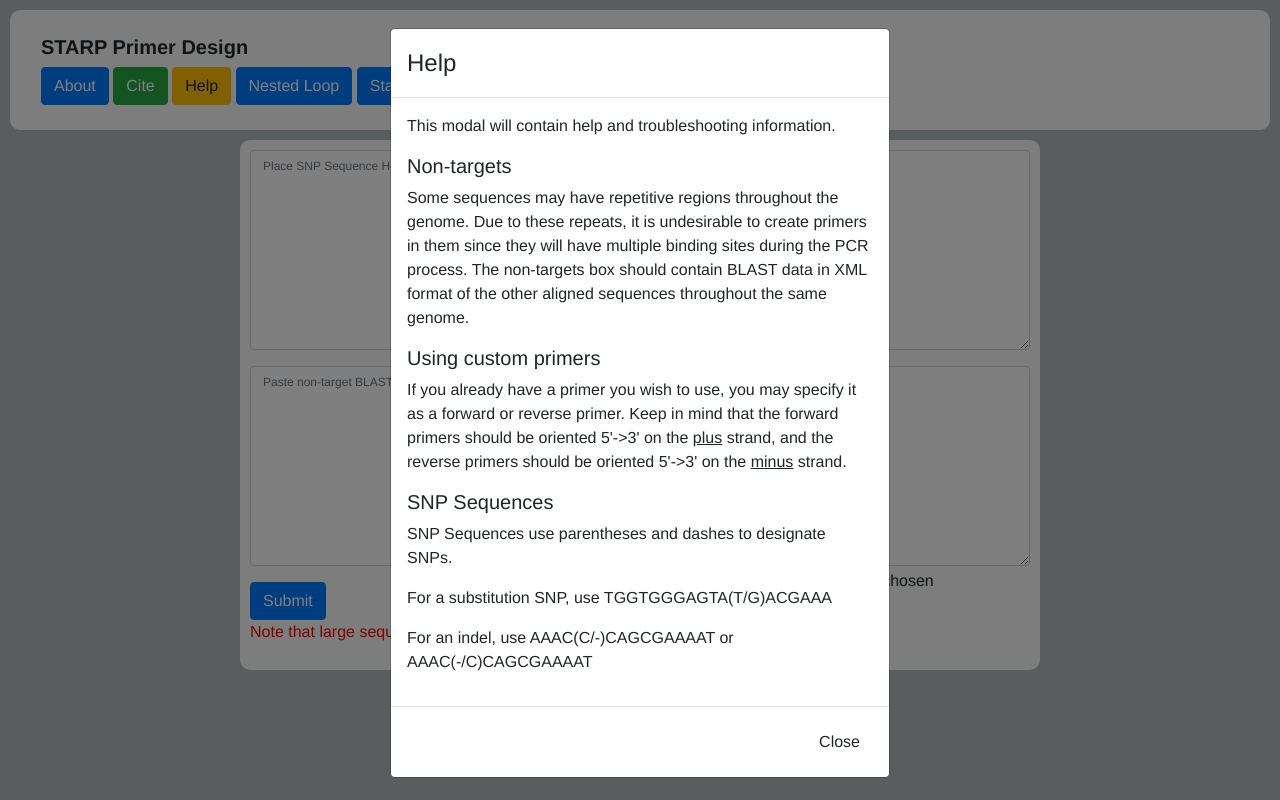
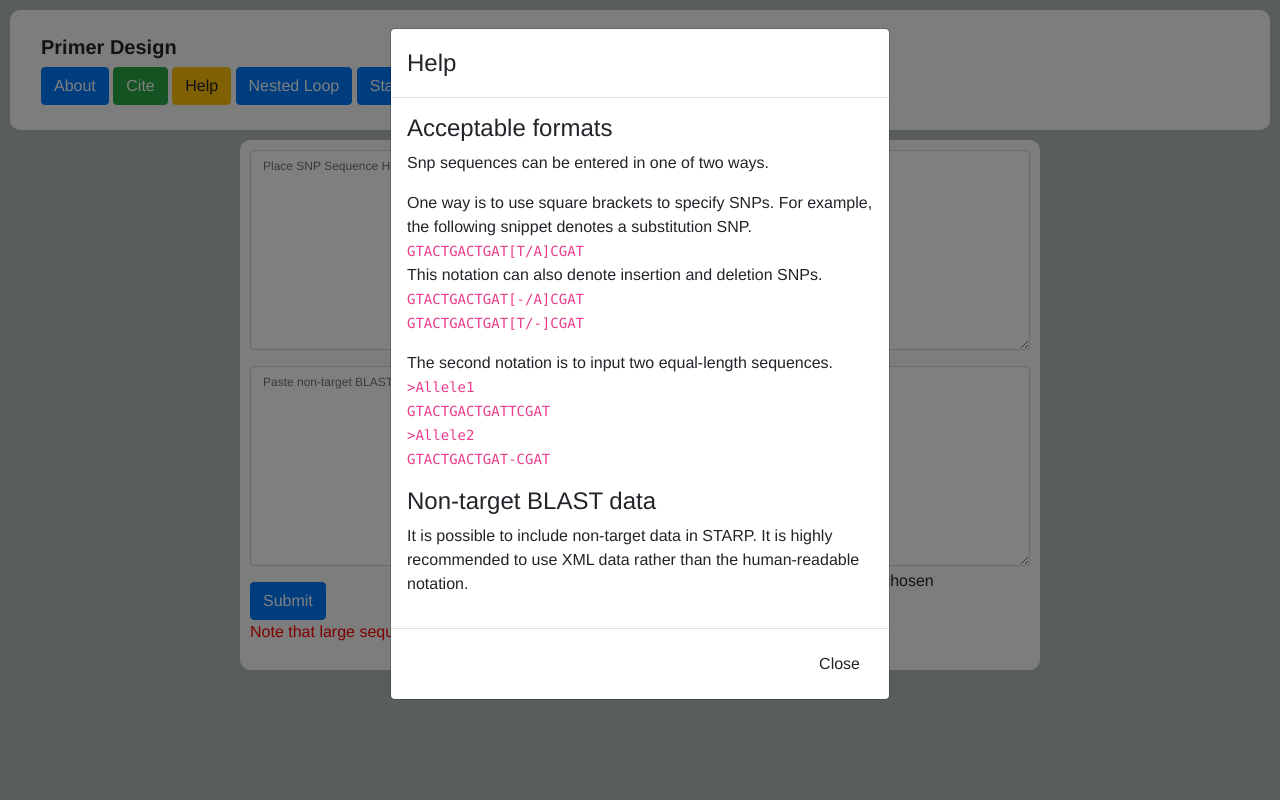
Before and after one commit to kalebburnham/USDAARS-primerlibweb, a Flask app: page /starp in a window 1280 px wide, after a click on "Help". Run offline with Flask 2, Linux system fonts and the light colour scheme; some libraries are stand-ins or nearby versions.

Commit message:
Modified the Help modal depending on the program being used.

```diff
--- a/primerlibweb/templates/base.html
+++ b/primerlibweb/templates/base.html
@@ -37,7 +37,7 @@
       <nav class="navbar" id="navbar">
         <div class="container-fluid">
           <div class="navbar-header">
-            <h5><b>STARP Primer Design</b></h5>
+            <h5><b>Primer Design</b></h5>
             <button type="button" class="btn btn-primary btn-md" data-toggle="modal" data-target="#about_modal">About</button>
             <button type="button" class="btn btn-success btn-md" data-toggle="modal" data-target="#cite_modal">Cite</button>
             <button type="button" class="btn btn-warning btn-md" data-toggle="modal" data-target="#help_modal">Help</button>
@@ -82,28 +82,16 @@
         </div>
       </div>
 
-      <!-- Help Modal. This may need to change depending on the program. -->
       <div class="modal fade" id="help_modal" role="dialog">
+        <!-- Help Modal.-->
         <div class="modal-dialog">
           <div class="modal-content">
             <div class="modal-header">
               <h4 class="modal-title">Help</h4>
             </div>
             <div class="modal-body">
-              <p>This modal will contain help and troubleshooting information.</p>
-              <h5>Non-targets</h5>
-              <p>Some sequences may have repetitive regions throughout the genome. Due to these repeats,
-              it is undesirable to create primers in them since they will have multiple binding sites
-              during the PCR process. The non-targets box should contain BLAST data in XML format of the
-              other aligned sequences throughout the same genome.</p>
-              <h5>Using custom primers</h5>
-              <p>If you already have a primer you wish to use, you may specify it as a forward or reverse primer.
-                Keep in mind that the forward primers should be oriented 5'->3' on the <u>plus</u> strand, and the reverse
-                primers should be oriented 5'->3' on the <u>minus</u> strand.</p>
-              <h5>SNP Sequences</h5>
-              <p>SNP Sequences use parentheses and dashes to designate SNPs.</p>
-              <p>For a substitution SNP, use TGGTGGGAGTA(T/G)ACGAAA</p>
-              <p>For an indel, use AAAC(C/-)CAGCGAAAAT or AAAC(-/C)CAGCGAAAAT</p>
+              {% block help_modal_info %}
+              {% endblock %}
             </div>
             <div class="modal-footer">
               <button type="button" class="btn btn-default" data-dismiss="modal">Close</button>
--- a/primerlibweb/templates/starp.html
+++ b/primerlibweb/templates/starp.html
@@ -120,7 +120,7 @@
         <div class="form-group">
           <div id="non_target_div">
             <div class="input-group">
-              <textarea name="non_targets" class="form-control" id="non_targets" placeholder="Paste non-target BLAST data here in XML format. For more information, click the 'Help' tab above." rows="6" cols="80">{% if nontargets %}{{ nontargets }}{% endif %}</textarea>
+              <textarea name="non_targets" class="form-control" id="non_targets" placeholder="Paste non-target BLAST data here in XML format. For more information, click the 'Help' tab above." rows="6" cols="80" >{% if nontargets %}{{ nontargets }}{% endif %}</textarea>
             </div>
             <div id="xml_upload_div">
               <input id="xml_upload_input" type="file" onchange="update_nontargets()">
@@ -259,3 +259,22 @@
     {% endif %}
   </div>
 {% endblock %}
+
+{% block help_modal_info %}
+  <h4>Acceptable formats</h4>
+  <p>Snp sequences can be entered in one of two ways.</p>
+  <p>One way is to use square brackets to specify SNPs. For example, the following snippet denotes a substitution SNP.<br>
+  <code>GTACTGACTGAT[T/A]CGAT</code><br>
+  This notation can also denote insertion and deletion SNPs.<br>
+  <code>GTACTGACTGAT[-/A]CGAT</code><br>
+  <code>GTACTGACTGAT[T/-]CGAT</code></p>
+
+  <p>The second notation is to input two equal-length sequences.<br>
+  <code>>Allele1<br>
+        GTACTGACTGATTCGAT<br>
+        >Allele2<br>
+        GTACTGACTGAT-CGAT</code>
+
+  <h4>Non-target BLAST data</h4>
+  <p>It is possible to include non-target data in STARP. It is highly recommended to use XML data rather than the human-readable notation.</p>
+{% endblock %}
```
Also changed, not shown: primerlibweb/templates/nestedloop.html (+15 -0 lines).
